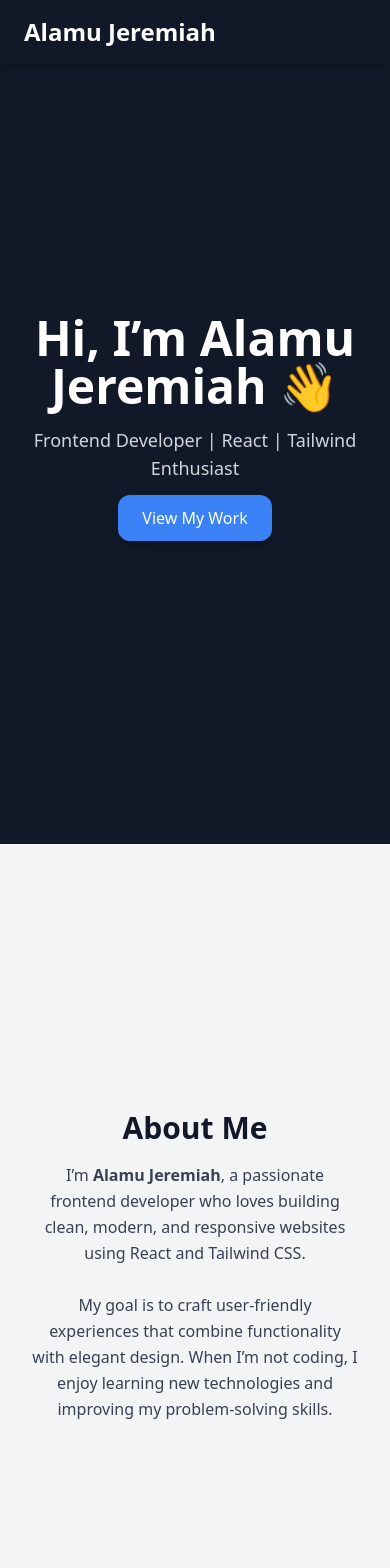
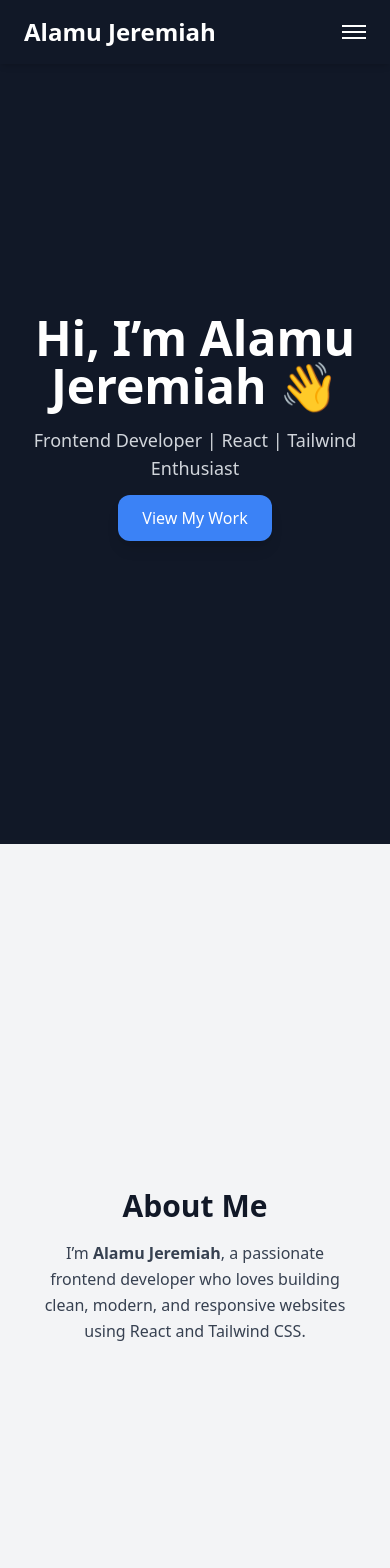
Before and after one commit to Jerrysoftwork/jerry-port, a React (Vite) app: page / in a window 390 px wide. Shown: the top 1568 px of the page. Built offline with nearby package versions, Linux system fonts and the light colour scheme.

Commit message:
structure App with Navbar, sections, and Footer

```diff
--- a/src/App.jsx
+++ b/src/App.jsx
@@ -9,12 +9,17 @@ import Footer from "./components/Footer";
 export default function App() {
   return (
     <div className="font-sans">
+      {/* Navbar always on top */}
       <Navbar />
+
+      {/* Sections */}
       <Hero />
       <About />
       <Projects />
       <Skills />
       <Contact />
+
+      {/* Footer */}
       <Footer />
     </div>
   );
--- a/src/components/About.jsx
+++ b/src/components/About.jsx
@@ -8,10 +8,7 @@ export default function About() {
       <p className="max-w-2xl text-center text-gray-700 leading-relaxed">
         I’m <span className="font-semibold">Alamu Jeremiah</span>, a passionate
         frontend developer who loves building clean, modern, and responsive
-        websites using React and Tailwind CSS. <br /> <br />
-        My goal is to craft user-friendly experiences that combine functionality
-        with elegant design. When I’m not coding, I enjoy learning new
-        technologies and improving my problem-solving skills.
+        websites using React and Tailwind CSS.
       </p>
     </section>
   );
--- a/src/components/Navbar.jsx
+++ b/src/components/Navbar.jsx
@@ -1,11 +1,19 @@
+import { useState } from "react";
+
 export default function Navbar() {
+  const [isOpen, setIsOpen] = useState(false);
+
+  const toggleMenu = () => {
+    setIsOpen(!isOpen);
+  };
+
   return (
     <nav className="fixed top-0 left-0 w-full bg-gray-900 text-white shadow-md z-50">
       <div className="max-w-6xl mx-auto px-6 py-4 flex justify-between items-center">
         {/* Logo / Name */}
         <h1 className="text-2xl font-bold">Alamu Jeremiah</h1>
 
-        {/* Navigation Links */}
+        {/* Desktop Navigation */}
         <ul className="hidden md:flex space-x-8 text-sm font-medium">
           <li>
             <a href="#hero" className="hover:text-blue-400 transition">
@@ -33,7 +41,58 @@ export default function Navbar() {
             </a>
           </li>
         </ul>
+
+        {/* Mobile Hamburger Button */}
+        <button
+          className="md:hidden flex flex-col space-y-1"
+          onClick={toggleMenu}
+        >
+          <span className="w-6 h-0.5 bg-white"></span>
+          <span className="w-6 h-0.5 bg-white"></span>
+          <span className="w-6 h-0.5 bg-white"></span>
+        </button>
       </div>
+
+      {/* Mobile Menu */}
+      {isOpen && (
+        <div className="md:hidden bg-gray-800 px-6 py-4 space-y-4">
+          <a
+            href="#hero"
+            onClick={toggleMenu}
+            className="block hover:text-blue-400"
+          >
+            Home
+          </a>
+          <a
+            href="#about"
+            onClick={toggleMenu}
+            className="block hover:text-blue-400"
+          >
+            About
+          </a>
+          <a
+            href="#projects"
+            onClick={toggleMenu}
+            className="block hover:text-blue-400"
+          >
+            Projects
+          </a>
+          <a
+            href="#skills"
+            onClick={toggleMenu}
+            className="block hover:text-blue-400"
+          >
+            Skills
+          </a>
+          <a
+            href="#contact"
+            onClick={toggleMenu}
+            className="block hover:text-blue-400"
+          >
+            Contact
+          </a>
+        </div>
+      )}
     </nav>
   );
 }
```
